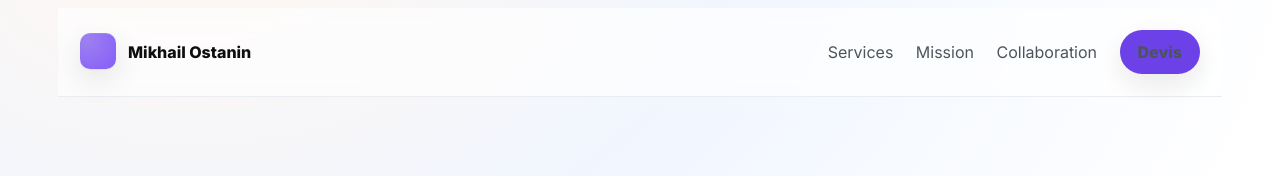
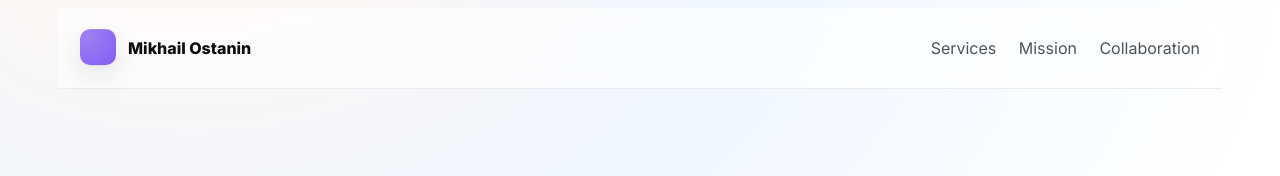
Before and after one commit to OstMik/1-Project, a website: page index.html in a window 1280 px wide. Shown: the top 176 px of the page. Drawn offline with Linux system fonts and the light colour scheme.

Commit message:
Remove Devis menu item

```diff
--- a/index.html
+++ b/index.html
@@ -17,7 +17,6 @@
     <a href="#services">Services</a>
     <a href="#mission">Mission</a>
     <a href="#collab">Collaboration</a>
-    <a href="#contact" class="mo-btn">Devis</a>
   </nav>
 </header>
 
```
